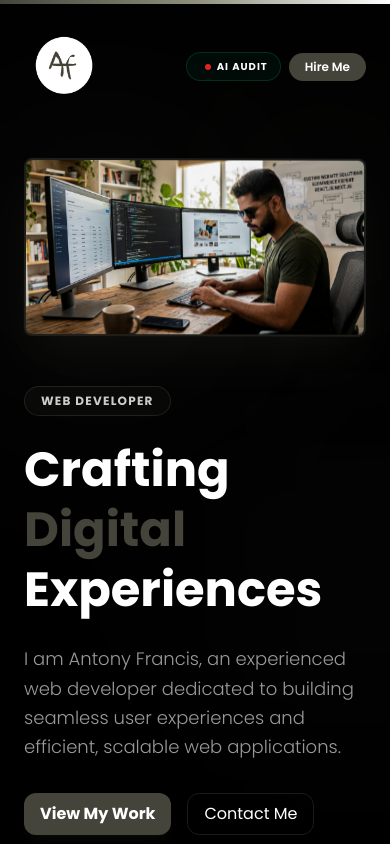
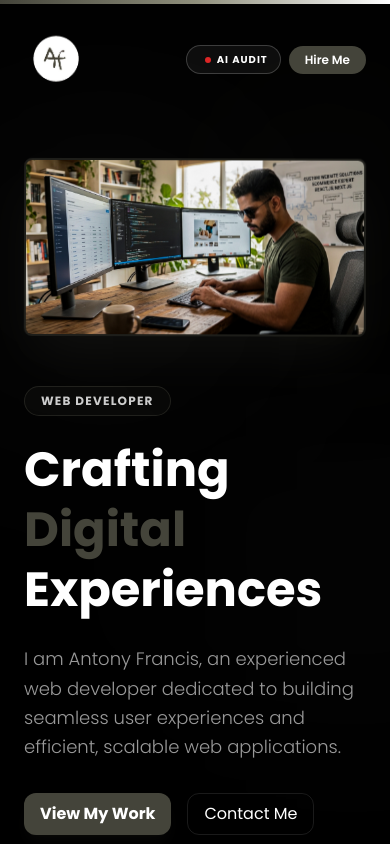
Before and after one commit to Antony-24/antony, a Next.js app: page / in a window 390 px wide. Shown: the top 844 px of the page. Built offline with nearby package versions, Linux system fonts and the light colour scheme; a web font is replaced by a local one.

Commit message:
refactor: update logo dimensions to responsive classes and adjust assessment button border and background colors

```diff
--- a/src/components/Navbar.tsx
+++ b/src/components/Navbar.tsx
@@ -42,8 +42,7 @@ const Navbar = ({ onOpenAssessment }: NavbarProps = {}) => {
           <Image
             src={logo}
             alt="Logo"
-            width={80}
-            height={80}
+            className="w-16 md:w-24"
           />
         </motion.div>
 
@@ -68,7 +67,7 @@ const Navbar = ({ onOpenAssessment }: NavbarProps = {}) => {
               onClick={onOpenAssessment}
               initial={{ opacity: 0, scale: 0.9 }}
               animate={{ opacity: 1, scale: 1 }}
-              className="flex items-center space-x-1.5 px-3 py-1.5 md:px-4 md:py-2 rounded-full border border-emerald-500/20 bg-emerald-500/5 text-white hover:bg-white hover:text-black hover:border-white transition-all duration-300 cursor-pointer text-[10px] md:text-xs font-bold tracking-widest uppercase relative"
+              className="flex items-center space-x-1.5 px-3 py-1.5 md:px-4 md:py-2 rounded-full border border-white/20 bg-white/5 text-white hover:bg-white hover:text-black hover:border-white transition-all duration-300 cursor-pointer text-[10px] md:text-xs font-bold tracking-widest uppercase relative"
             >
               <span className="w-1.5 h-1.5 rounded-full bg-red-600 animate-ping absolute left-2 md:left-3 top-1/2 -translate-y-1/2"></span>
               <span className="w-1.5 h-1.5 rounded-full bg-red-600 ml-0.5 md:ml-1"></span>
```
